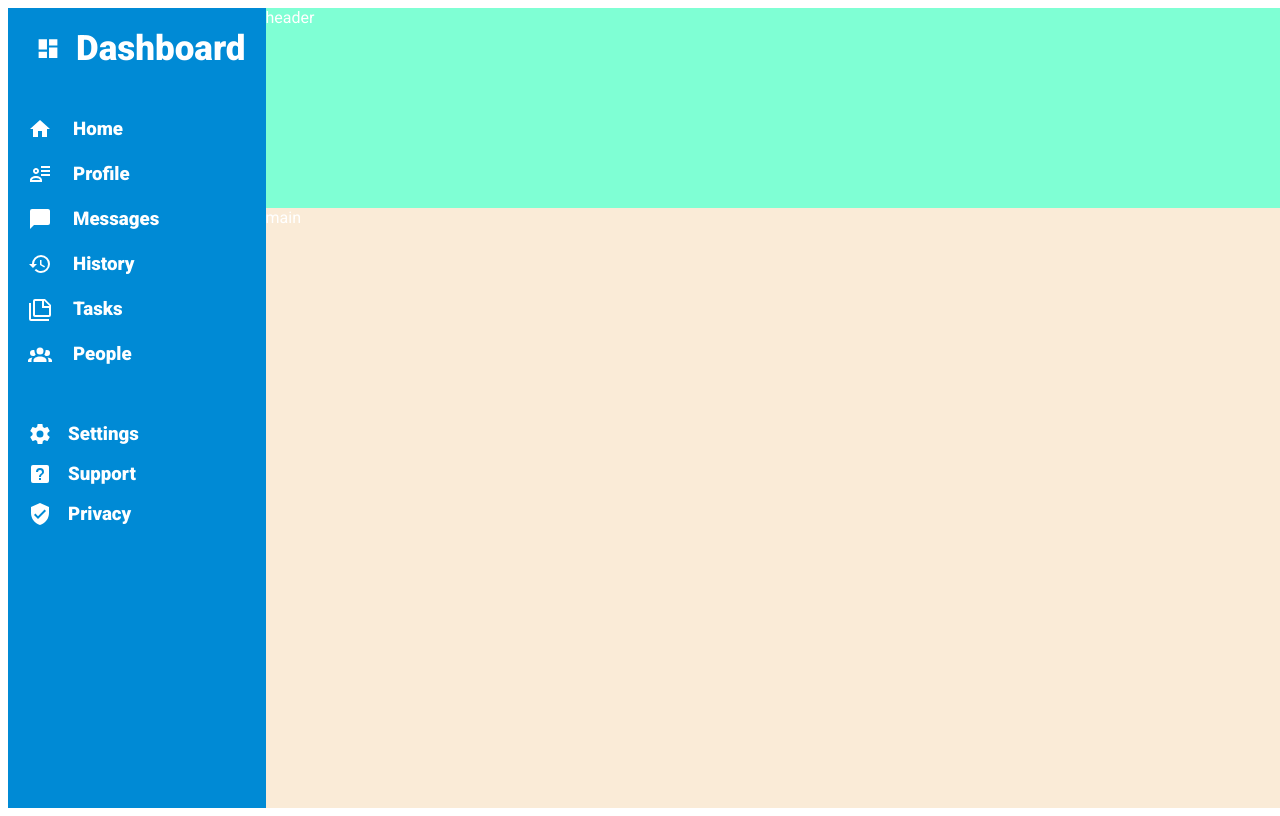
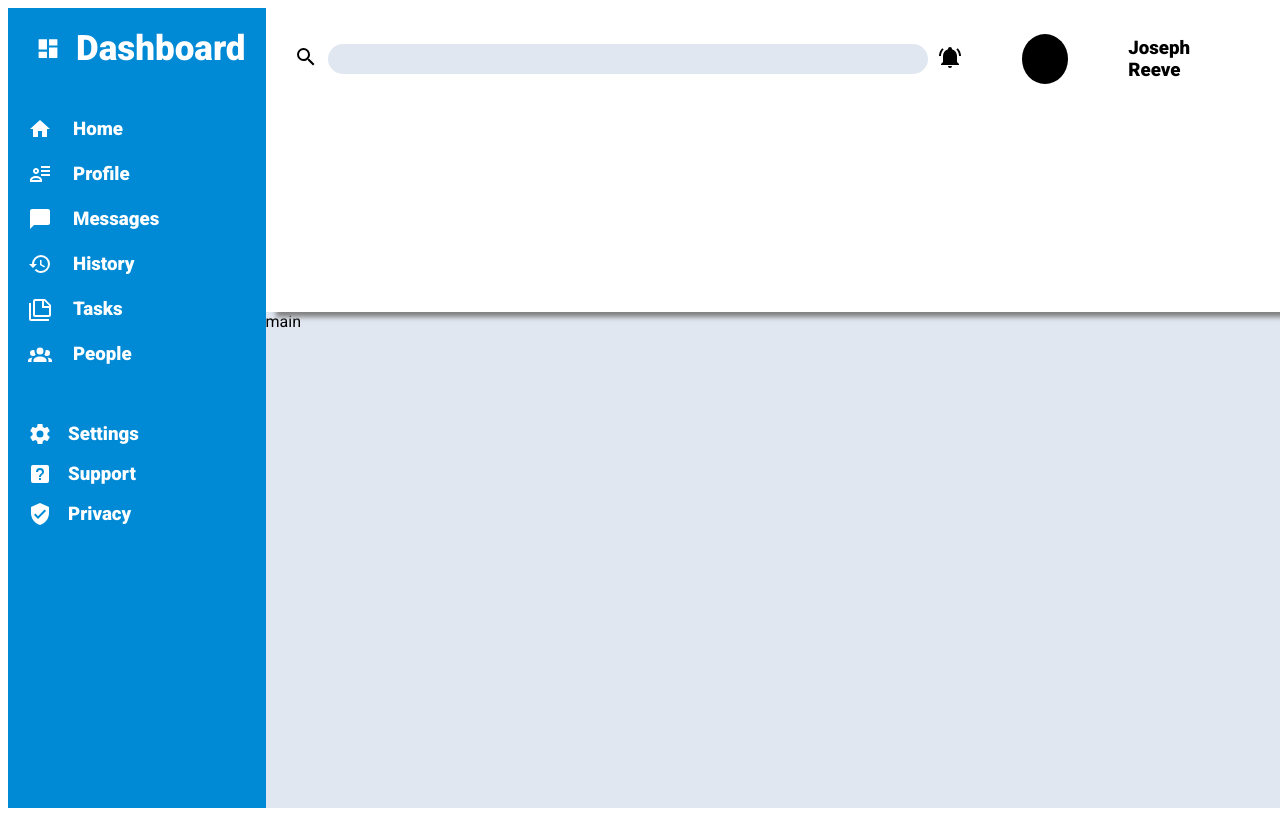
Before and after one commit to JoeReeve/admin-dashboard, a plain HTML site: page index.html in a window 1280 px wide. Drawn offline with Linux system fonts and the light colour scheme.

Commit message:
Added first row of the header

```diff
--- a/index.html
+++ b/index.html
@@ -12,7 +12,30 @@
 </head>
 <body>
     <div class="container">
-        <div class="header">header</div>
+        <div class="header">
+            <div class="row1">
+                <div class="svg">
+                    <svg style="width:24px;height:24px" viewBox="0 0 24 24">
+                        <path fill="currentColor" d="M9.5,3A6.5,6.5 0 0,1 16,9.5C16,11.11 15.41,12.59 14.44,13.73L14.71,14H15.5L20.5,19L19,20.5L14,15.5V14.71L13.73,14.44C12.59,15.41 11.11,16 9.5,16A6.5,6.5 0 0,1 3,9.5A6.5,6.5 0 0,1 9.5,3M9.5,5C7,5 5,7 5,9.5C5,12 7,14 9.5,14C12,14 14,12 14,9.5C14,7 12,5 9.5,5Z" />
+                    </svg>
+                </div>
+                <div class="searchBar"></div>
+                <div class="headerProfile">
+                    <div class="svg">
+                        <svg style="width:24px;height:24px" viewBox="0 0 24 24">
+                            <path fill="currentColor" d="M21,19V20H3V19L5,17V11C5,7.9 7.03,5.17 10,4.29C10,4.19 10,4.1 10,4A2,2 0 0,1 12,2A2,2 0 0,1 14,4C14,4.1 14,4.19 14,4.29C16.97,5.17 19,7.9 19,11V17L21,19M14,21A2,2 0 0,1 12,23A2,2 0 0,1 10,21M19.75,3.19L18.33,4.61C20.04,6.3 21,8.6 21,11H23C23,8.07 21.84,5.25 19.75,3.19M1,11H3C3,8.6 3.96,6.3 5.67,4.61L4.25,3.19C2.16,5.25 1,8.07 1,11Z" />
+                        </svg>
+                    </div>
+                    <div class="profilePic">
+                        <img src="./imgs/swordfish.jpeg" alt="profile pic">
+                    </div>
+                    <h3>Joseph Reeve</h3>
+                </div>
+            </div>
+            <div class="row2">
+
+            </div>
+        </div>
         <div class="sidebar">
             <div class="sidebarColumn">
                 <div class="logo">
@@ -64,7 +87,7 @@
                     </svg>
                     <h3>Privacy</h3>
                 </div>
-        </div>
+            </div>
         <div class="mainContent">main</div>
     </div>
 </body>
--- a/style.css
+++ b/style.css
@@ -1,5 +1,4 @@
 * {
-    color: white;
     font-family: Roboto, 'Lucida Sans Unicode', 'Lucida Grande', 'Lucida Sans', Arial, sans-serif;
 }
 
@@ -11,11 +10,66 @@
     grid-template-rows: 1fr 3fr;
 }
 
+/* Header */
+
 .header {
-    background-color: aquamarine;
+    background-color: white;
+    position: relative;
+    box-shadow: 10px 5px 5px gray;
     grid-column: 2 / 3;
     grid-row: 1 / 2;
+    display: grid;
+    grid-template-columns: 1fr;
+    grid-template-rows: 1fr 2fr;
+    color: black;
 }
+
+.row1 {
+    display: grid;
+    grid-template-columns: 1fr 12fr 8fr;
+    justify-content: start;
+    align-items: center;
+    margin: 10px;
+    gap: 10px;
+}
+
+.row1 .svg {
+    justify-self: end;
+}
+
+.searchBar {
+    background-color: #E0E7F0;
+    border-radius: 20px;
+    width: 600px;
+    height: 30px;
+}
+
+.profilePic {
+    width: 50px;
+    height: 50px;
+    position: relative;
+    overflow: hidden;
+    border-radius: 50%;
+    object-fit:scale-down;
+}
+
+.headerProfile {
+    justify-self: end;
+    display: flex;
+    justify-content: center;
+    align-items: center;
+    gap: 60px;
+    margin-right: 40px;
+}
+
+/* .profile img {
+
+        display: inline;
+        margin: 0 auto;
+        height: 100%;
+        width: auto;
+
+} */
 
 /* Sidebar */
 
@@ -67,10 +121,12 @@
     justify-content: center;
     align-items: center;
     margin: 20px;
+    color: white;
 }
 
+/* Main content */
 .mainContent {
-    background-color:antiquewhite;
+    background-color:#E0E7F0;
     grid-column: 2 / 3;
     grid-row: 2 / 3;
 }
```
Also changed, not shown: imgs/swordfish.jpeg (added).
